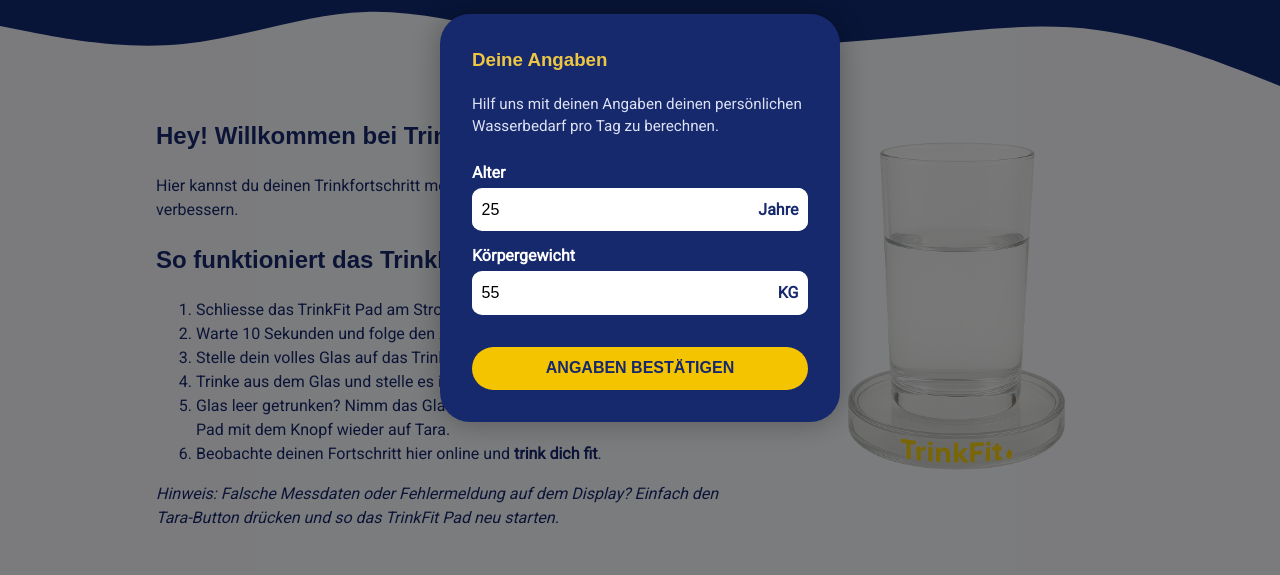
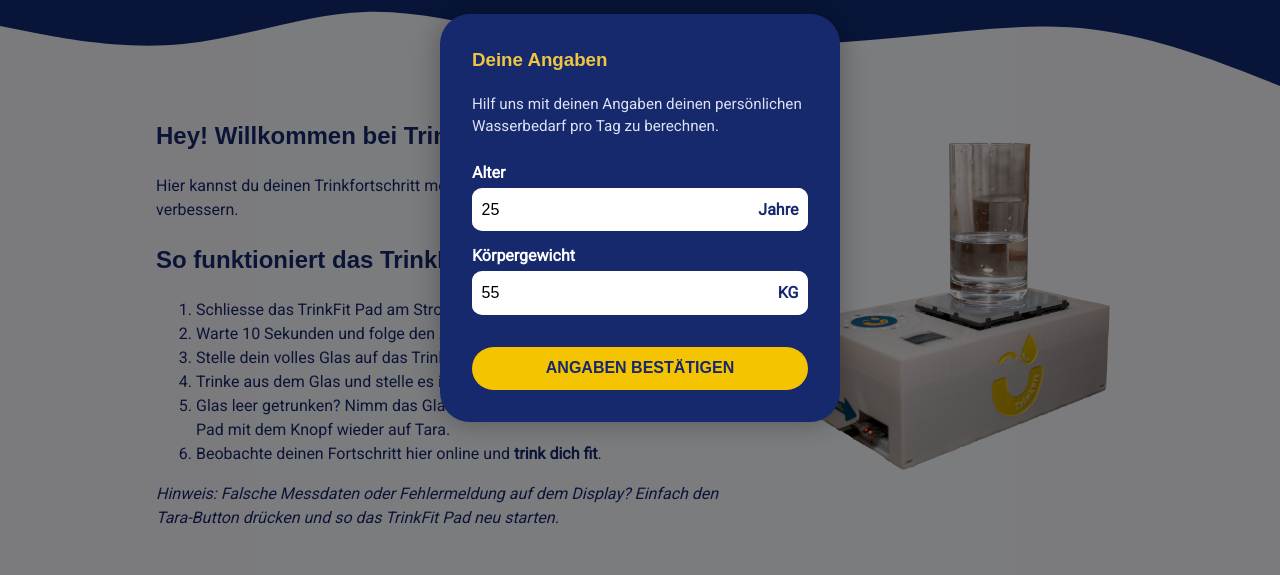
Before and after one commit to wanakaemmenegger/IM4, a plain HTML site: page index.html in a window 1280 px wide. Shown: the part 182-757 px from the top of the page. Drawn offline with nearby package versions, Linux system fonts and the light colour scheme; no server answers; a web font is replaced by a local one.

Commit message:
Richtiges TrinkFit Bild

```diff
--- a/index.html
+++ b/index.html
@@ -69,7 +69,7 @@
 
         <!-- Bild vom TrinkFit Pad -->
         <div class="image-content">
-          <img src="images/Trink_Fit_Pad.png" alt="TrinkFit Pad mit Wasserglas" />
+          <img src="images/Trink_Fit_Pad_2.png" alt="TrinkFit Pad mit Wasserglas" />
         </div>
       </section>
 
```
Also changed, not shown: images/Trink_Fit_Pad_2.png (added).
